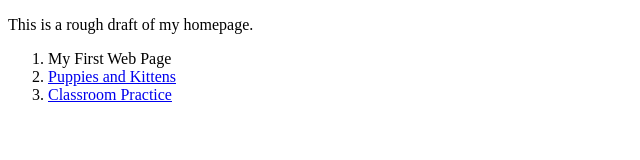
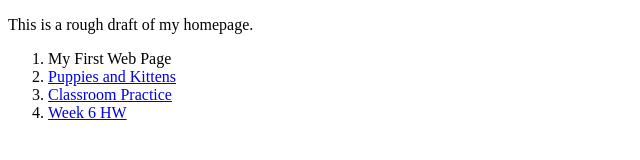
Before and after one commit to colinmolina13/intro-to-Web, a plain HTML site: page index.html in a window 1280 px wide. Shown: the whole page, without its empty margins (0-640 px from the left). Drawn offline with Linux system fonts and the light colour scheme.

Commit message:
Update index.html

```diff
--- a/index.html
+++ b/index.html
@@ -10,6 +10,7 @@
       <li>My First Web Page</li>
       <li><a href="classwork/ART394 Assignment 3">Puppies and Kittens</a></li>
       <li><a href="classwork/ART394 911 inclass">Classroom Practice</a></li>
+      <li><a href="classwork/ART394 W6 HW">Week 6 HW</a></li>
     </ol>
   </body>
 </html>
```
